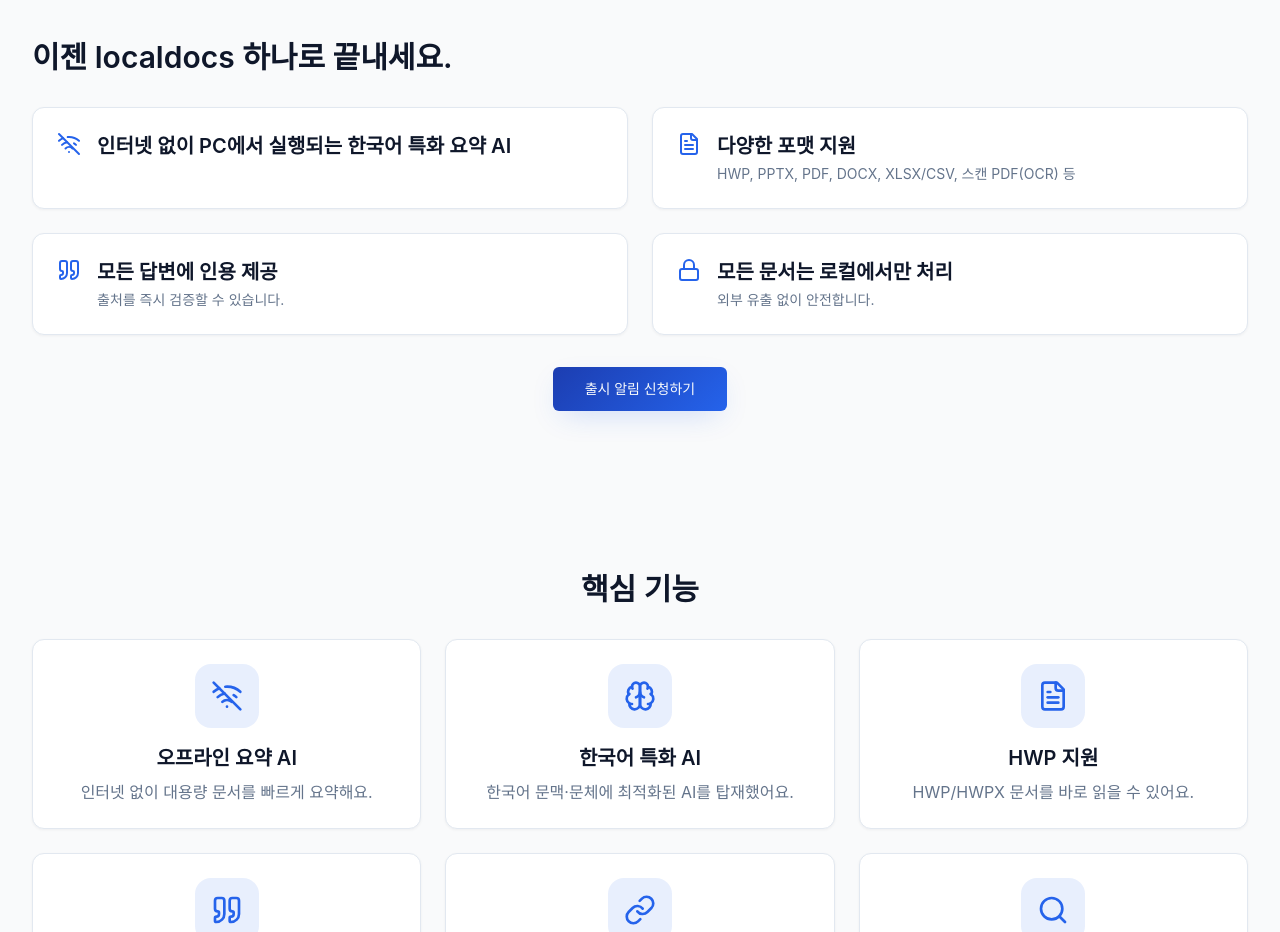
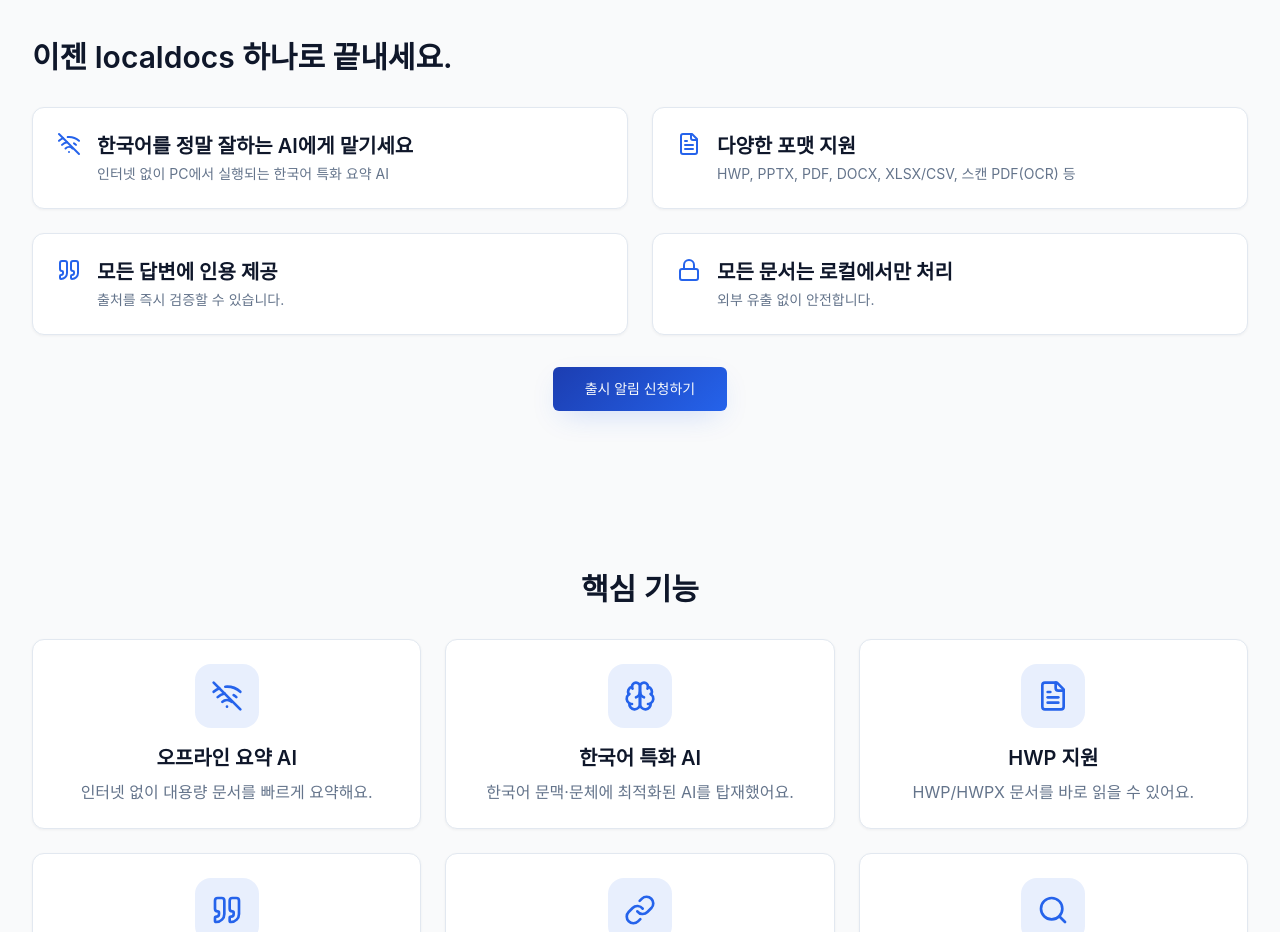
Before and after one commit to sh-kim-peekaboolabs/offline-docs-ai, a React (Vite) app: page / in a window 1280 px wide. Shown: the part 940-1872 px from the top of the page. Built offline with nearby package versions, Linux system fonts and the light colour scheme.

Commit message:
Add Korean AI feature
Add sub-text "Let's leave it to an AI that is really good at Korean."

```diff
--- a/src/pages/Index.tsx
+++ b/src/pages/Index.tsx
@@ -97,7 +97,7 @@ const Solution = () => <section className="section" aria-labelledby="solution-he
     <div className="container">
       <h2 id="solution-heading" className="text-2xl md:text-3xl font-semibold mb-8">이젠 localdocs 하나로 끝내세요.</h2>
       <div className="grid md:grid-cols-2 gap-6">
-        <div className="feature-card flex items-start gap-4"><WifiOff className="text-primary" /><div><h3 className="text-xl font-semibold mb-1">인터넷 없이 PC에서 실행되는 한국어 특화 요약 AI</h3></div></div>
+        <div className="feature-card flex items-start gap-4"><WifiOff className="text-primary" /><div><h3 className="text-xl font-semibold mb-1">한국어를 정말 잘하는 AI에게 맡기세요</h3><p className="text-sm text-muted-foreground">인터넷 없이 PC에서 실행되는 한국어 특화 요약 AI</p></div></div>
         <div className="feature-card flex items-start gap-4"><FileText className="text-primary" /><div><h3 className="text-xl font-semibold mb-1">다양한 포맷 지원</h3><p className="text-sm text-muted-foreground">HWP, PPTX, PDF, DOCX, XLSX/CSV, 스캔 PDF(OCR) 등</p></div></div>
         <div className="feature-card flex items-start gap-4"><Quote className="text-primary" /><div><h3 className="text-xl font-semibold mb-1">모든 답변에 인용 제공</h3><p className="text-sm text-muted-foreground">출처를 즉시 검증할 수 있습니다.</p></div></div>
         <div className="feature-card flex items-start gap-4"><Lock className="text-primary" /><div><h3 className="text-xl font-semibold mb-1">모든 문서는 로컬에서만 처리</h3><p className="text-sm text-muted-foreground">외부 유출 없이 안전합니다.</p></div></div>
```
